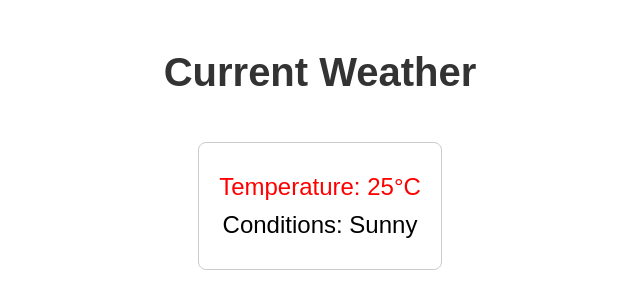
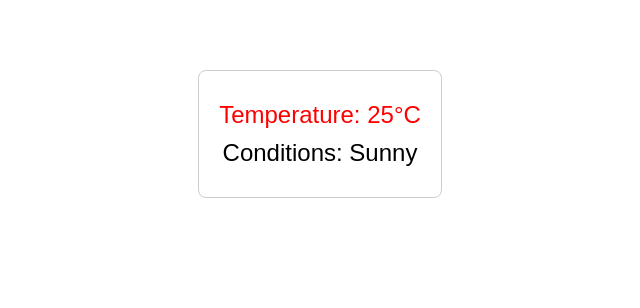
Before and after one commit to acciojob/conditional-weather-report-Rajudas575, a React app: page / in a window 1280 px wide. Shown: the top 308 px of the page, without its empty margins (320-960 px from the left). Built offline with nearby package versions, Linux system fonts and the light colour scheme.

Commit message:
Update App.js

```diff
--- a/src/components/App.js
+++ b/src/components/App.js
@@ -16,7 +16,6 @@ const App = () => {
         {/* Do not remove the main div */}
 
         <div className="App">
-          <h1>Current Weather</h1>
           <div className="weather-container">
             <p><span style={{ color: getTemperatureColor(weather.temperature) }}>
               Temperature: {weather.temperature}°C
```
